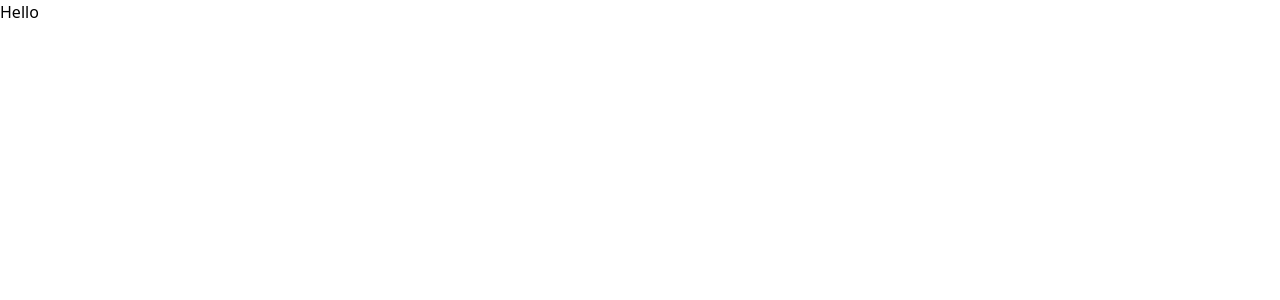
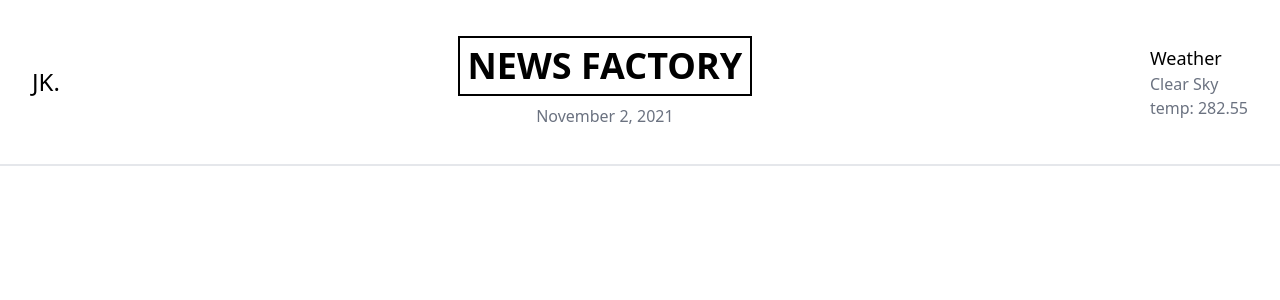
Before and after one commit to JayakrishnanMurali/news-app, a React (Create React App) app: page / in a window 1280 px wide. Shown: the top 300 px of the page. Built offline with nearby package versions, Linux system fonts and the light colour scheme.

Commit message:
Added Header UI

```diff
--- a/src/App.js
+++ b/src/App.js
@@ -1,9 +1,10 @@
 import React from "react";
+import Header from "./components/Header";
 
 function App() {
   return (
-    <div>
-      <h1>Hello</h1>
+    <div className="px-8 py-4">
+      <Header />
     </div>
   );
 }
--- /dev/null
+++ b/src/components/Header.js
@@ -0,0 +1,53 @@
+import React from "react";
+
+const monthNames = [
+  "January",
+  "February",
+  "March",
+  "April",
+  "May",
+  "June",
+  "July",
+  "August",
+  "September",
+  "October",
+  "November",
+  "December",
+];
+
+var today = new Date();
+const curMonth = monthNames[today.getMonth()];
+const currDay = today.getDate();
+const currYear = today.getFullYear();
+
+today = curMonth + " " + currDay + ", " + currYear;
+
+const Header = () => {
+  console.log(today);
+  return (
+    <div className="fixed h- h-36 z-40 w-full top-0 left-0">
+      <div className="px-8 py-9 border-b-2 flex items-center justify-between">
+        <h1 className=" font-medium text-2xl">JK.</h1>
+        <div className="flex flex-col items-center py-">
+          <h1 className="text-4xl font-bold border-2 border-black p-2">
+            NEWS FACTORY
+          </h1>
+          <p className="mt-2 text-gray-500 text-md tracking-wide4">{today}</p>
+        </div>
+        <div>
+          <p className="text-lg font-medium">Weather</p>
+          <div>
+            <p className="text-gray-500">Clear Sky</p>
+            {/* Add cloud */}
+          </div>
+          <div>
+            <p className="text-gray-500">temp: 282.55</p>
+            {/* Add temp */}
+          </div>
+        </div>
+      </div>
+    </div>
+  );
+};
+
+export default Header;
```
Also changed, not shown: src/components/Search.js (added), 1 other file (tests, documents, lock files or other folders).
